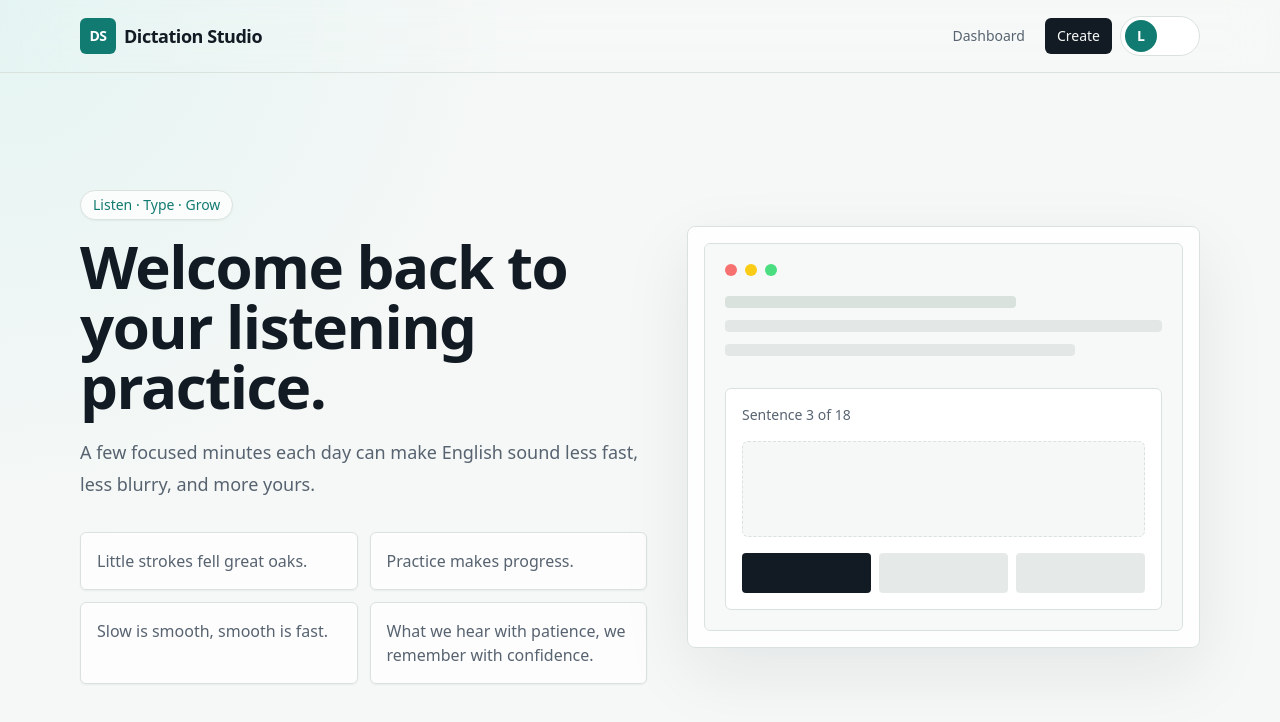
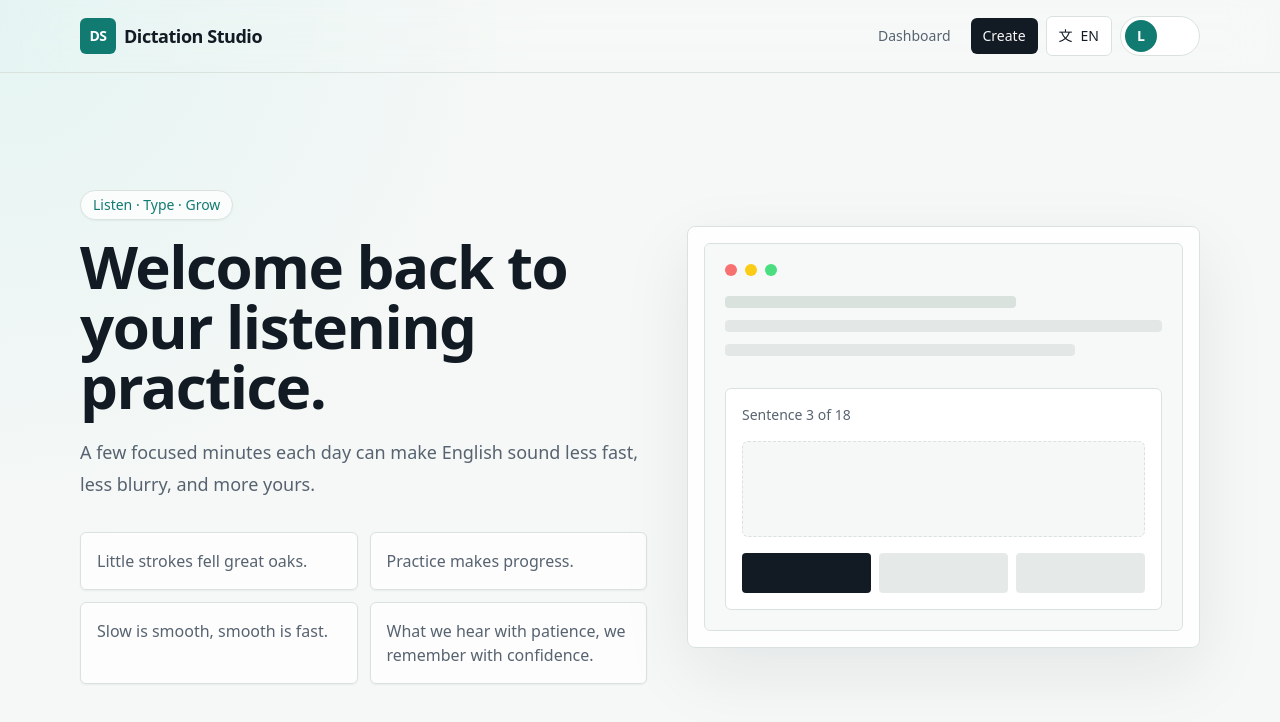
Before and after one commit to pisco-yang/dictation-studio-mvp, a Next.js app: page / in a window 1280 px wide. Shown: the top 722 px of the page. Built offline with nearby package versions, Linux system fonts and the light colour scheme.

Commit message:
Add language switch button

```diff
--- a/components/LanguageSwitcher.tsx
+++ b/components/LanguageSwitcher.tsx
@@ -1,26 +1,72 @@
 "use client";
 
+import { useEffect, useRef, useState } from "react";
 import { localeNames, locales, type Locale } from "@/lib/i18n";
 import { useI18n } from "./I18nProvider";
 
+const localeShortNames: Record<Locale, string> = {
+  en: "EN",
+  "zh-CN": "简",
+  "zh-HK": "繁 HK",
+  "zh-TW": "繁 TW",
+  vi: "VI"
+};
+
 export function LanguageSwitcher() {
   const { locale, setLocale, t } = useI18n();
+  const [isOpen, setIsOpen] = useState(false);
+  const wrapperRef = useRef<HTMLDivElement>(null);
+
+  useEffect(() => {
+    function onClick(event: MouseEvent) {
+      if (!wrapperRef.current?.contains(event.target as Node)) {
+        setIsOpen(false);
+      }
+    }
+
+    document.addEventListener("mousedown", onClick);
+    return () => document.removeEventListener("mousedown", onClick);
+  }, []);
+
+  function chooseLocale(nextLocale: Locale) {
+    setLocale(nextLocale);
+    setIsOpen(false);
+  }
 
   return (
-    <label className="sr-only" htmlFor="language-switcher">
-      {t.language}
-      <select
-        id="language-switcher"
-        value={locale}
-        onChange={(event) => setLocale(event.target.value as Locale)}
-        className="not-sr-only focus-ring rounded-md border border-line bg-surface px-2 py-2 text-sm text-ink"
+    <div ref={wrapperRef} className="relative">
+      <button
+        type="button"
+        onClick={() => setIsOpen((value) => !value)}
+        aria-expanded={isOpen}
+        aria-haspopup="menu"
+        aria-label={t.language}
+        className="focus-ring inline-flex h-10 items-center gap-2 rounded-md border border-line bg-surface px-3 text-sm font-medium text-ink transition hover:bg-accentSoft"
       >
-        {locales.map((item) => (
-          <option key={item} value={item}>
-            {localeNames[item]}
-          </option>
-        ))}
-      </select>
-    </label>
+        <span aria-hidden="true">文</span>
+        <span>{localeShortNames[locale]}</span>
+      </button>
+
+      {isOpen ? (
+        <div
+          role="menu"
+          className="absolute right-0 top-12 z-50 w-48 rounded-lg border border-line bg-surface p-1 shadow-xl"
+        >
+          {locales.map((item) => (
+            <button
+              key={item}
+              type="button"
+              role="menuitem"
+              onClick={() => chooseLocale(item)}
+              className={`w-full rounded-md px-3 py-2 text-left text-sm transition ${
+                item === locale ? "bg-accentSoft font-semibold text-ink" : "text-muted hover:bg-paper hover:text-ink"
+              }`}
+            >
+              {localeNames[item]}
+            </button>
+          ))}
+        </div>
+      ) : null}
+    </div>
   );
 }
```
